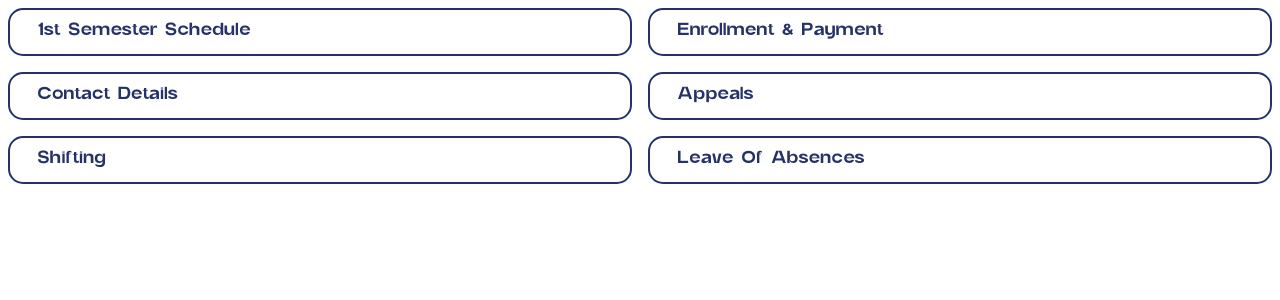
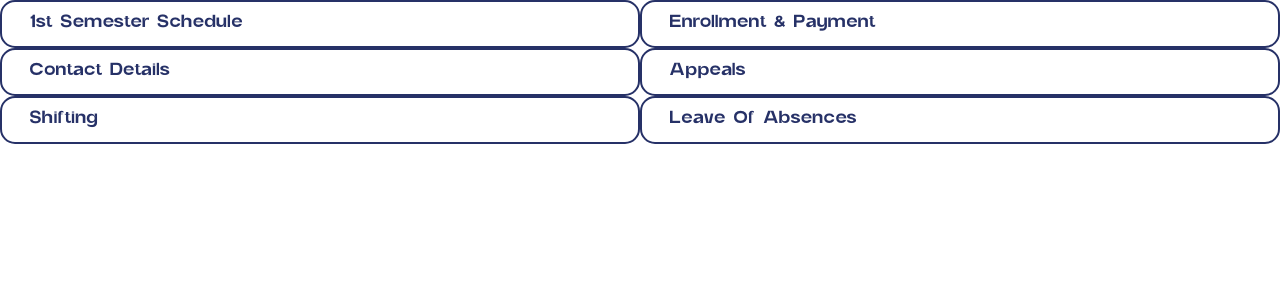
Before and after one commit to SAMAHAN-Systems-Development/samahan-at-the-get-go, a Next.js app: page /ReleventInformationCardButton in a window 1280 px wide. Shown: the top 300 px of the page. Built offline with nearby package versions, Linux system fonts and the light colour scheme.

Commit message:
refactor(ReleventInformationCardButton): removed margin

```diff
--- a/src/components/ui/HelpPortal/ReleventInformationCardButton.tsx
+++ b/src/components/ui/HelpPortal/ReleventInformationCardButton.tsx
@@ -6,7 +6,7 @@ const ReleventInformationCardButton: React.FC<
   ReleventInformationCardButtonProps
 > = ({ title }) => {
   return (
-    <div className="border-card border-lightBlue rounded-card px-7 py-3 m-2 group hover:cursor-pointer">
+    <div className="border-card border-lightBlue rounded-card px-7 py-3 group hover:cursor-pointer">
       <p className="font-artega bold text-xs lg:text-sm text-lightBlue capitalize group-hover:translate-x-3 transition-all ease-in-out duration-300">
         {title}
       </p>
```
